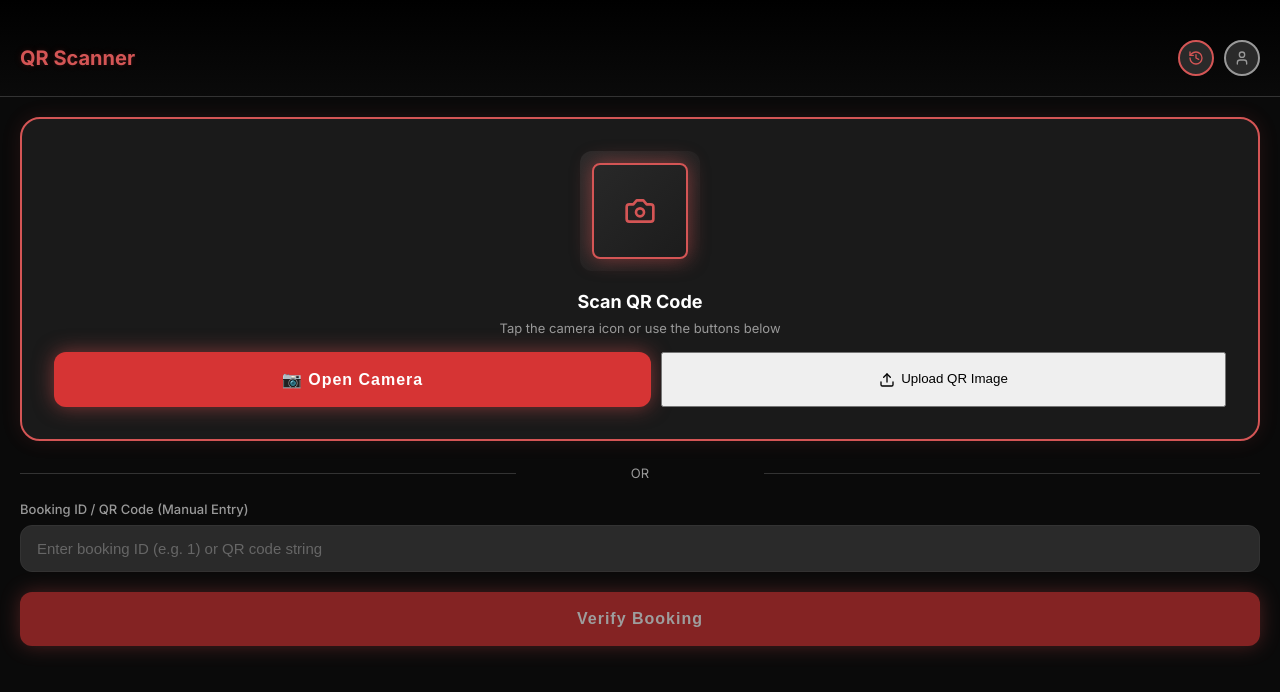
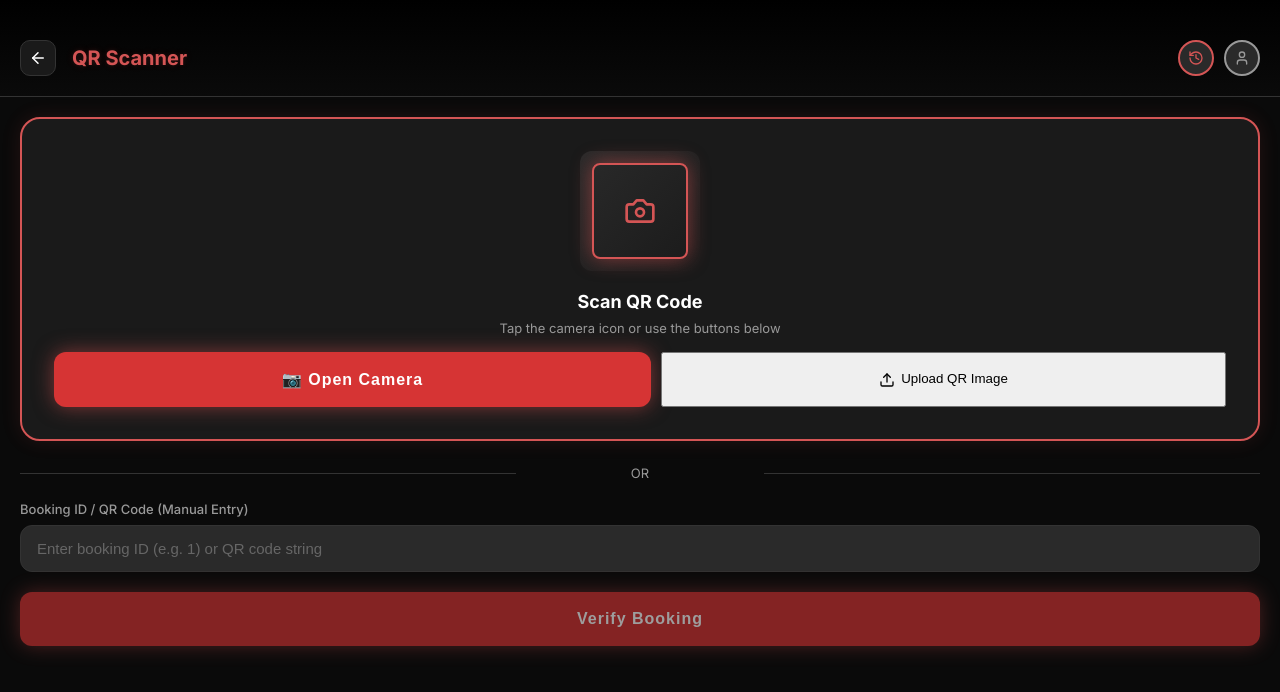
Before and after one commit to karankk-05/upside-dine, a React (Vite) app in the folder frontend/: page /worker/scan in a window 1280 px wide. Shown: the top 692 px of the page. Built offline with nearby package versions, Linux system fonts and the light colour scheme; no server answers; sample sign-in values are in the browser's storage.

Commit message:
fix: issue 9 - add back button on worker camera interface

```diff
--- a/frontend/src/features/mess/pages/QRScannerPage.jsx
+++ b/frontend/src/features/mess/pages/QRScannerPage.jsx
@@ -1,6 +1,6 @@
 import { useState, useEffect, useRef } from 'react';
 import { useNavigate } from 'react-router-dom';
-import { Camera, History, Upload, LogOut, User } from 'lucide-react';
+import { ArrowLeft, Camera, History, Upload, LogOut, User } from 'lucide-react';
 import { useVerifyQR } from '../hooks/useVerifyQR';
 import VerificationResult from '../components/VerificationResult';
 import { FIELD_LIMITS, sanitizeUnstructuredText } from '../../../lib/formValidation';
@@ -182,6 +182,14 @@
   return (
     <div className="mess-page">
       <div className="mess-page-header">
+        <button
+          type="button"
+          className="mess-back-btn"
+          onClick={() => navigate('/profile')}
+          aria-label="Go back"
+        >
+          <ArrowLeft size={18} />
+        </button>
         <h1 className="mess-page-title">QR Scanner</h1>
         <div style={{ marginLeft: 'auto', display: 'flex', gap: 10 }}>
           <div
```
